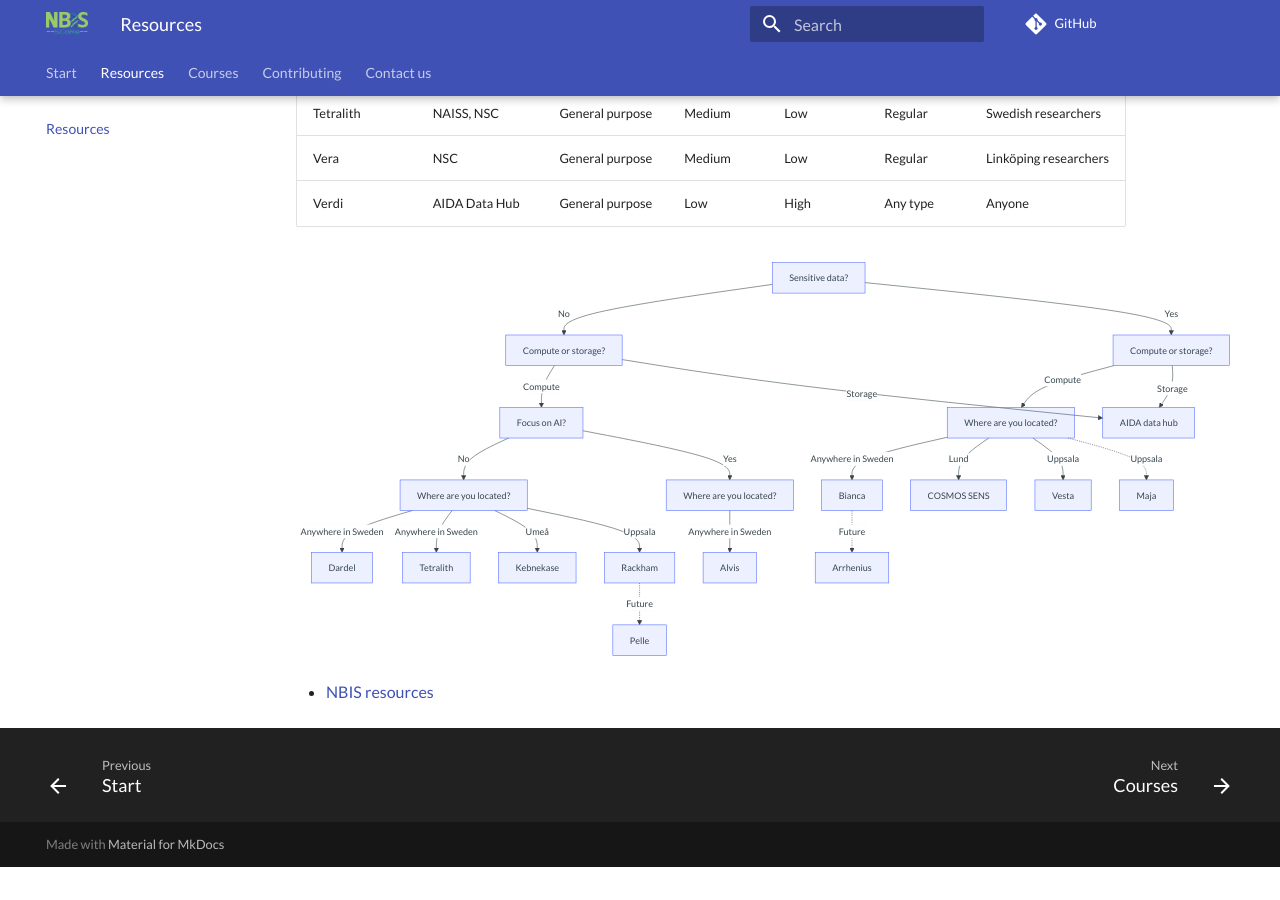
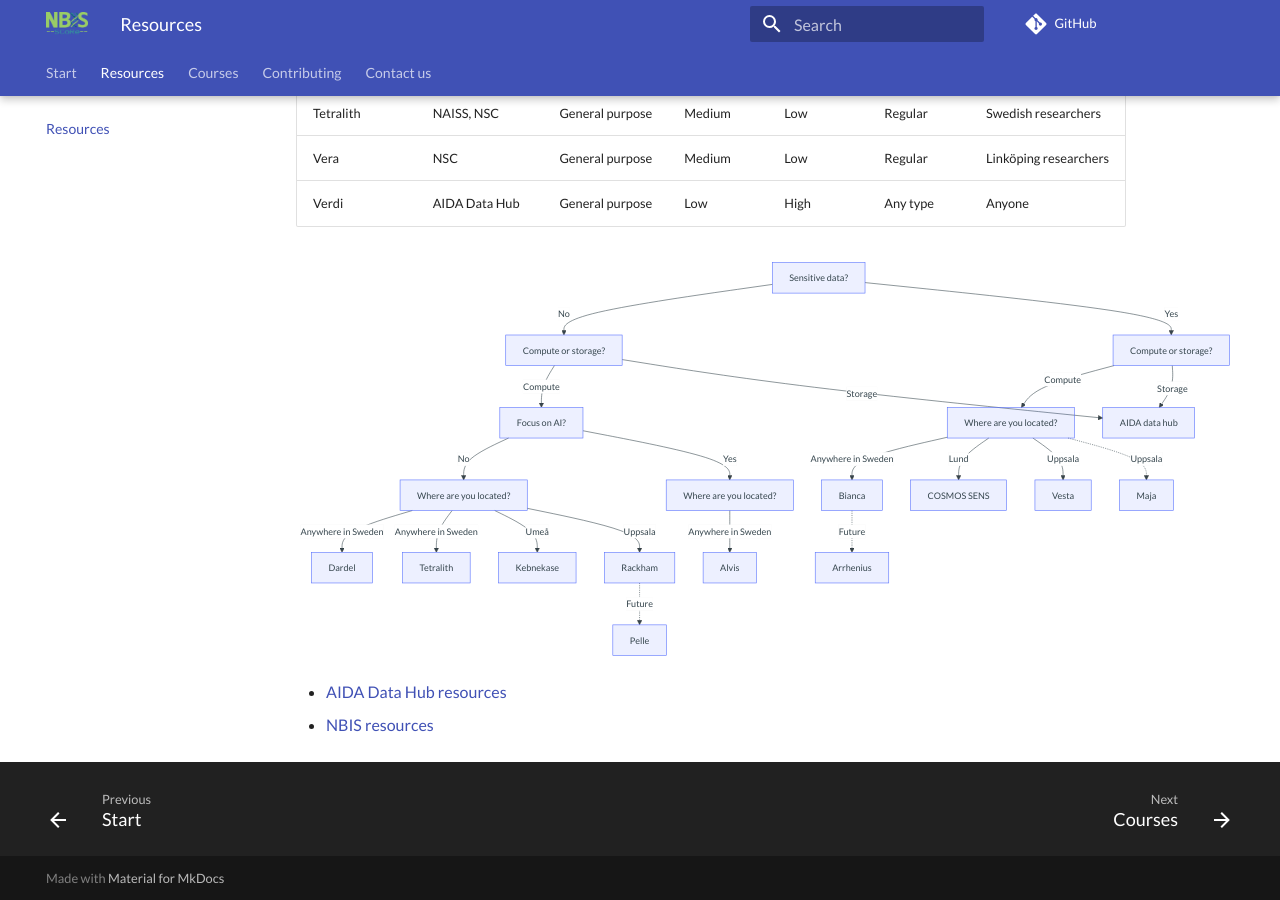
Before and after one commit to NBISweden/SCoRe_user_doc, an MkDocs documentation site: the page built from docs/resources.md, in a window 1280 px wide and 900 px high, scrolled down 651 px. Built offline with MkDocs 1.6.1 and Material for MkDocs 9.7.7, drawn with Linux system fonts in a browser that asks for light colours; comment, search, counter and statistics services are not loaded; before the commit the page ends 1518 px from its top, so only the background shows below that.

Commit message:
Link to AIDA Data Hub rendered pages, https://github.com/NBISweden/aida-datahub-docs/issues/5

````diff
--- a/docs/resources.md
+++ b/docs/resources.md
@@ -74,4 +74,5 @@ flowchart TD
   bianca -.-> |Future| arrhenius
 ```
 
+- [AIDA Data Hub resources](https://nbisweden.github.io/aida-datahub-docs/)
 - [NBIS resources](https://nbis.se/services/computational-resources)
````
